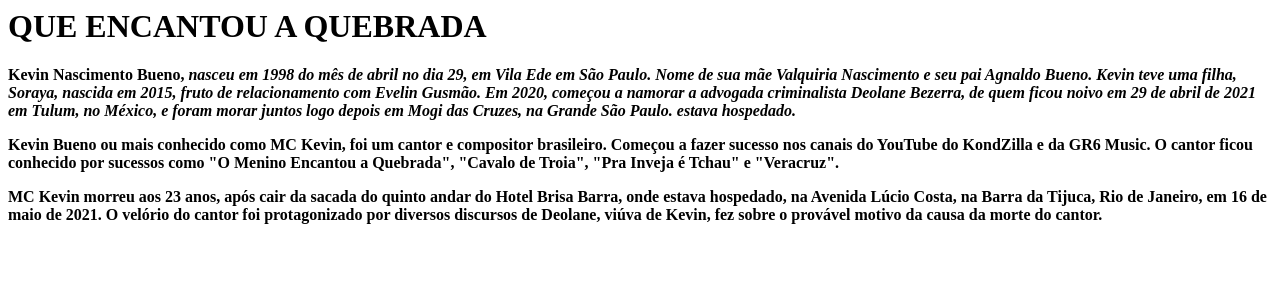
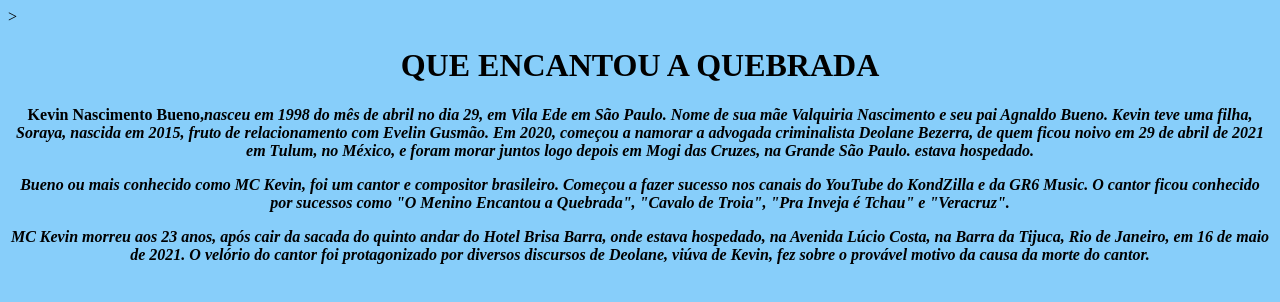
Before and after one commit to GabizinhaV/Kevin-Nascimento-Bueno, a plain HTML site: page index.html in a window 1280 px wide. Drawn offline with Linux system fonts and the light colour scheme.

Commit message:
criando style.css

```diff
--- a/index.html
+++ b/index.html
@@ -1,14 +1,24 @@
+<!DOCTYPE html>
+<html lang="pt-br"
+   <head>
+         <meta charset="UTF-8">
+         <title>Kevin Nascimento Bueno</title>
+         <link rel="stylesheet" href="style.css">
+   </head>>
+    <body>
+
 <h1><strong><strong> QUE ENCANTOU A QUEBRADA</strong></h1>
 
-
-<p><strong>Kevin Nascimento Bueno</strong>, <em>nasceu em 1998 do mês de abril no dia 29, em Vila Ede em São Paulo. Nome de sua mãe Valquiria Nascimento e seu pai Agnaldo Bueno. Kevin
-teve uma filha, Soraya, nascida em 2015, fruto de relacionamento com Evelin Gusmão. Em 2020, começou a namorar a advogada criminalista Deolane Bezerra, de
+<p>Kevin Nascimento Bueno,<em>nasceu em 1998 do mês de abril no dia 29, em Vila Ede em São Paulo. Nome de sua mãe Valquiria Nascimento e seu pai Agnaldo Bueno. Kevin teve uma filha, Soraya, nascida em 2015, fruto de relacionamento com Evelin Gusmão. Em 2020, começou a namorar a advogada criminalista Deolane Bezerra, de
 quem ficou noivo em 29 de abril de 2021 em Tulum, no México, e foram morar juntos logo depois em Mogi das Cruzes, na Grande São Paulo.
 estava hospedado.</p></em>
 
-<p>Kevin Bueno ou mais conhecido como MC Kevin, foi um cantor e compositor brasileiro. Começou a fazer sucesso nos canais do YouTube do KondZilla e
+<p><em> Bueno ou mais conhecido como MC Kevin, foi um cantor e compositor brasileiro. Começou a fazer sucesso nos canais do YouTube do KondZilla e
 da GR6 Music. O cantor ficou conhecido por sucessos como "O Menino Encantou a Quebrada", "Cavalo de Troia", "Pra Inveja é Tchau" e "Veracruz".</p>
 
 <p>MC Kevin morreu aos 23 anos, após cair da sacada do quinto andar do Hotel Brisa Barra, onde estava hospedado, na Avenida Lúcio Costa, na Barra da
 Tijuca, Rio de Janeiro, em 16 de maio de 2021. O velório do cantor foi protagonizado por diversos discursos de Deolane, viúva de Kevin,
-fez sobre o provável motivo da causa da morte do cantor.</p>
+fez sobre o provável motivo da causa da morte do cantor.</p></em>
+
+    </body>
+    </html>
--- /dev/null
+++ b/style.css
@@ -0,0 +1,13 @@
+body {
+    background:#87CEFA;
+}
+
+h1 {
+    text-align: center;
+}
+p {
+    text-align: center;
+}
+em strong {
+    color: #90EE90;
+}
```
